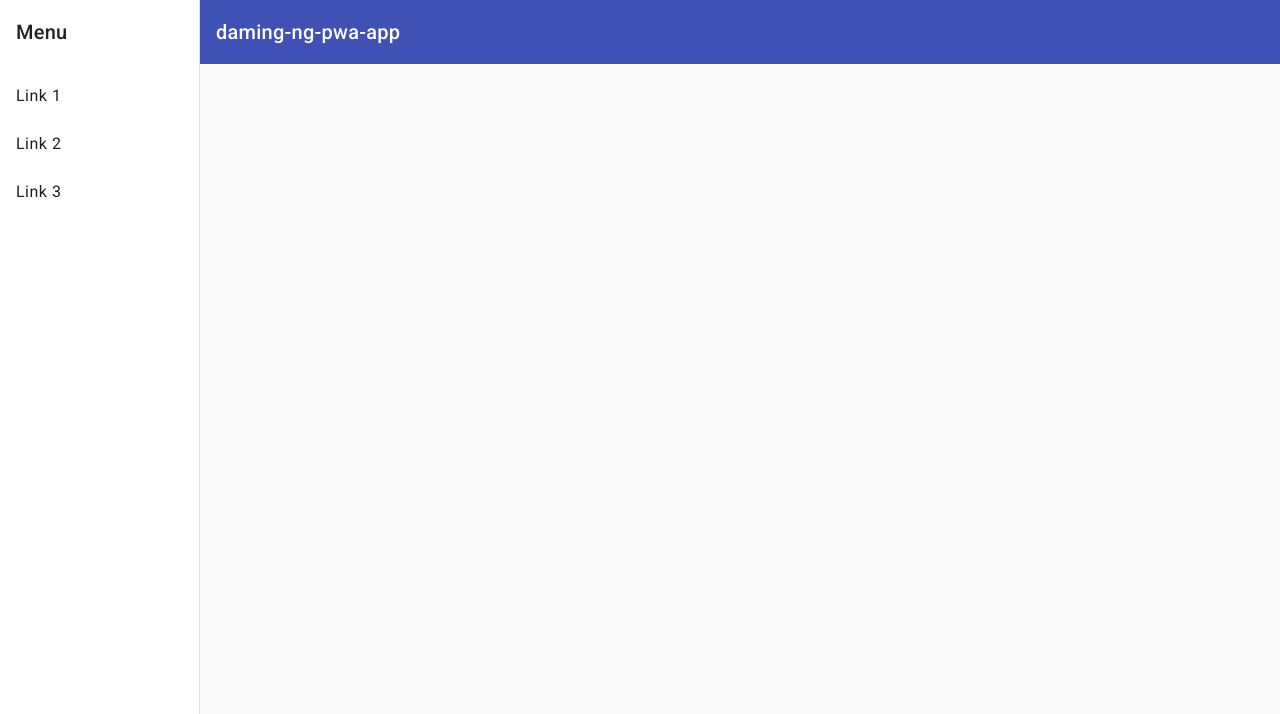
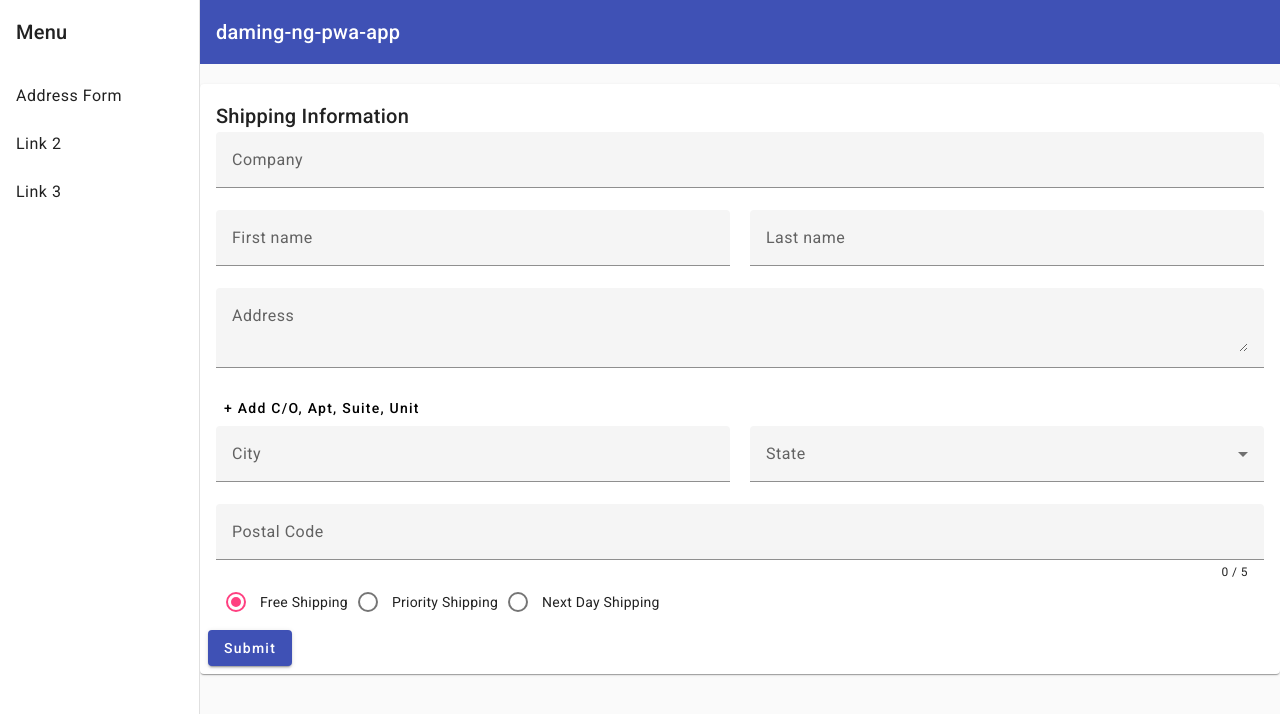
Before and after one commit to damingerdai/daming-ng-pwa-app, an Angular app: page /address-form in a window 1280 px wide. Before the commit this address led to /. Shown: the top 714 px of the page. Built offline with nearby package versions, Linux system fonts and the light colour scheme.

Commit message:
feat: add address-form module

```diff
--- /dev/null
+++ b/src/app/address-form/address-form.component.html
@@ -0,0 +1,100 @@
+<form [formGroup]="addressForm" novalidate (ngSubmit)="onSubmit()">
+  <mat-card class="shipping-card">
+    <mat-card-header>
+      <mat-card-title>Shipping Information</mat-card-title>
+    </mat-card-header>
+    <mat-card-content>
+      <div class="row">
+        <div class="col">
+          <mat-form-field class="full-width">
+            <input matInput placeholder="Company" formControlName="company">
+          </mat-form-field>
+        </div>
+      </div>
+      <div class="row">
+        <div class="col">
+          <mat-form-field class="full-width">
+            <input matInput placeholder="First name" formControlName="firstName">
+            <mat-error *ngIf="addressForm.controls['firstName'].hasError('required')">
+              First name is <strong>required</strong>
+            </mat-error>
+          </mat-form-field>
+        </div>
+        <div class="col">
+          <mat-form-field class="full-width">
+            <input matInput placeholder="Last name" formControlName="lastName">
+            <mat-error *ngIf="addressForm.controls['lastName'].hasError('required')">
+              Last name is <strong>required</strong>
+            </mat-error>
+          </mat-form-field>
+        </div>
+      </div>
+      <div class="row">
+        <div class="col">
+          <mat-form-field class="full-width">
+            <textarea matInput placeholder="Address" formControlName="address"></textarea>
+            <mat-error *ngIf="addressForm.controls['address'].hasError('required')">
+              Address is <strong>required</strong>
+            </mat-error>
+          </mat-form-field>
+        </div>
+      </div>
+      <div class="row" *ngIf="!hasUnitNumber">
+        <div class="col">
+          <button mat-button type="button" (click)="hasUnitNumber = !hasUnitNumber">
+            + Add C/O, Apt, Suite, Unit
+          </button>
+        </div>
+      </div>
+      <div class="row" *ngIf="hasUnitNumber">
+        <div class="col">
+          <mat-form-field class="full-width">
+            <textarea matInput placeholder="Address 2" formControlName="address2"></textarea>
+          </mat-form-field>
+        </div>
+      </div>
+      <div class="row">
+        <div class="col">
+          <mat-form-field class="full-width">
+            <input matInput placeholder="City" formControlName="city">
+            <mat-error *ngIf="addressForm.controls['city'].hasError('required')">
+              City is <strong>required</strong>
+            </mat-error>
+          </mat-form-field>
+        </div>
+        <div class="col">
+          <mat-form-field class="full-width">
+            <mat-select placeholder="State" formControlName="state">
+              <mat-option *ngFor="let state of states" [value]="state.abbreviation">
+                {{ state.name }}
+              </mat-option>
+            </mat-select>
+            <mat-error *ngIf="addressForm.controls['state'].hasError('required')">
+              State is <strong>required</strong>
+            </mat-error>
+          </mat-form-field>
+        </div>
+      </div>
+      <div class="row">
+        <div class="col">
+          <mat-form-field class="full-width">
+            <input matInput #postalCode maxlength="5" placeholder="Postal Code" type="number" formControlName="postalCode">
+            <mat-hint align="end">{{postalCode.value.length}} / 5</mat-hint>
+          </mat-form-field>
+        </div>
+      </div>
+      <div class="row">
+        <div class="col">
+          <mat-radio-group formControlName="shipping">
+            <mat-radio-button value="free">Free Shipping</mat-radio-button>
+            <mat-radio-button value="priority">Priority Shipping</mat-radio-button>
+            <mat-radio-button value="nextday">Next Day Shipping</mat-radio-button>
+          </mat-radio-group>
+        </div>
+      </div>
+    </mat-card-content>
+    <mat-card-actions>
+      <button mat-raised-button color="primary" type="submit">Submit</button>
+    </mat-card-actions>
+  </mat-card>
+</form>
--- /dev/null
+++ b/src/app/address-form/address-form.component.scss
@@ -0,0 +1,27 @@
+.full-width {
+  width: 100%;
+}
+
+.shipping-card {
+  min-width: 120px;
+  margin: 20px auto;
+}
+
+.mat-radio-button {
+  display: block;
+  margin: 5px 0;
+}
+
+.row {
+  display: flex;
+  flex-direction: row;
+}
+
+.col {
+  flex: 1;
+  margin-right: 20px;
+}
+
+.col:last-child {
+  margin-right: 0;
+}
--- /dev/null
+++ b/src/app/address-form/address-form.component.ts
@@ -0,0 +1,93 @@
+import { Component } from '@angular/core';
+import { FormBuilder, Validators } from '@angular/forms';
+
+@Component({
+  selector: 'app-address-form',
+  templateUrl: './address-form.component.html',
+  styleUrls: ['./address-form.component.scss']
+})
+export class AddressFormComponent {
+  addressForm = this.fb.group({
+    company: null,
+    firstName: [null, Validators.required],
+    lastName: [null, Validators.required],
+    address: [null, Validators.required],
+    address2: null,
+    city: [null, Validators.required],
+    state: [null, Validators.required],
+    postalCode: [null, Validators.compose([
+      Validators.required, Validators.minLength(5), Validators.maxLength(5)])
+    ],
+    shipping: ['free', Validators.required]
+  });
+
+  hasUnitNumber = false;
+
+  states = [
+    {name: 'Alabama', abbreviation: 'AL'},
+    {name: 'Alaska', abbreviation: 'AK'},
+    {name: 'American Samoa', abbreviation: 'AS'},
+    {name: 'Arizona', abbreviation: 'AZ'},
+    {name: 'Arkansas', abbreviation: 'AR'},
+    {name: 'California', abbreviation: 'CA'},
+    {name: 'Colorado', abbreviation: 'CO'},
+    {name: 'Connecticut', abbreviation: 'CT'},
+    {name: 'Delaware', abbreviation: 'DE'},
+    {name: 'District Of Columbia', abbreviation: 'DC'},
+    {name: 'Federated States Of Micronesia', abbreviation: 'FM'},
+    {name: 'Florida', abbreviation: 'FL'},
+    {name: 'Georgia', abbreviation: 'GA'},
+    {name: 'Guam', abbreviation: 'GU'},
+    {name: 'Hawaii', abbreviation: 'HI'},
+    {name: 'Idaho', abbreviation: 'ID'},
+    {name: 'Illinois', abbreviation: 'IL'},
+    {name: 'Indiana', abbreviation: 'IN'},
+    {name: 'Iowa', abbreviation: 'IA'},
+    {name: 'Kansas', abbreviation: 'KS'},
+    {name: 'Kentucky', abbreviation: 'KY'},
+    {name: 'Louisiana', abbreviation: 'LA'},
+    {name: 'Maine', abbreviation: 'ME'},
+    {name: 'Marshall Islands', abbreviation: 'MH'},
+    {name: 'Maryland', abbreviation: 'MD'},
+    {name: 'Massachusetts', abbreviation: 'MA'},
+    {name: 'Michigan', abbreviation: 'MI'},
+    {name: 'Minnesota', abbreviation: 'MN'},
+    {name: 'Mississippi', abbreviation: 'MS'},
+    {name: 'Missouri', abbreviation: 'MO'},
+    {name: 'Montana', abbreviation: 'MT'},
+    {name: 'Nebraska', abbreviation: 'NE'},
+    {name: 'Nevada', abbreviation: 'NV'},
+    {name: 'New Hampshire', abbreviation: 'NH'},
+    {name: 'New Jersey', abbreviation: 'NJ'},
+    {name: 'New Mexico', abbreviation: 'NM'},
+    {name: 'New York', abbreviation: 'NY'},
+    {name: 'North Carolina', abbreviation: 'NC'},
+    {name: 'North Dakota', abbreviation: 'ND'},
+    {name: 'Northern Mariana Islands', abbreviation: 'MP'},
+    {name: 'Ohio', abbreviation: 'OH'},
+    {name: 'Oklahoma', abbreviation: 'OK'},
+    {name: 'Oregon', abbreviation: 'OR'},
+    {name: 'Palau', abbreviation: 'PW'},
+    {name: 'Pennsylvania', abbreviation: 'PA'},
+    {name: 'Puerto Rico', abbreviation: 'PR'},
+    {name: 'Rhode Island', abbreviation: 'RI'},
+    {name: 'South Carolina', abbreviation: 'SC'},
+    {name: 'South Dakota', abbreviation: 'SD'},
+    {name: 'Tennessee', abbreviation: 'TN'},
+    {name: 'Texas', abbreviation: 'TX'},
+    {name: 'Utah', abbreviation: 'UT'},
+    {name: 'Vermont', abbreviation: 'VT'},
+    {name: 'Virgin Islands', abbreviation: 'VI'},
+    {name: 'Virginia', abbreviation: 'VA'},
+    {name: 'Washington', abbreviation: 'WA'},
+    {name: 'West Virginia', abbreviation: 'WV'},
+    {name: 'Wisconsin', abbreviation: 'WI'},
+    {name: 'Wyoming', abbreviation: 'WY'}
+  ];
+
+  constructor(private fb: FormBuilder) {}
+
+  onSubmit(): void {
+    alert('Thanks!');
+  }
+}
--- a/src/app/app-routing.module.ts
+++ b/src/app/app-routing.module.ts
@@ -1,7 +1,12 @@
 import { NgModule } from '@angular/core';
 import { RouterModule, Routes } from '@angular/router';
 
-const routes: Routes = [];
+const routes: Routes = [
+  {
+    path: 'address-form',
+    loadChildren: () => import('./address-form/address-form.module').then(m => m.AddressModule)
+  }
+];
 
 @NgModule({
   imports: [RouterModule.forRoot(routes)],
--- a/src/app/app.component.html
+++ b/src/app/app.component.html
@@ -1 +1,2 @@
-<app-navigation></app-navigation>
+<app-navigation>
+</app-navigation>
--- a/src/app/navigation/navigation.component.html
+++ b/src/app/navigation/navigation.component.html
@@ -5,7 +5,7 @@
       [opened]="(isHandset$ | async) === false">
     <mat-toolbar>Menu</mat-toolbar>
     <mat-nav-list>
-      <a mat-list-item href="#">Link 1</a>
+      <a mat-list-item routerLink="/address-form" >Address Form</a>
       <a mat-list-item href="#">Link 2</a>
       <a mat-list-item href="#">Link 3</a>
     </mat-nav-list>
@@ -22,6 +22,6 @@
       </button>
       <span>daming-ng-pwa-app</span>
     </mat-toolbar>
-    <!-- Add Content Here -->
+    <router-outlet></router-outlet>
   </mat-sidenav-content>
 </mat-sidenav-container>
```
Also changed, not shown: src/app/address-form/address-form-routing.module.ts (added, +17 -0 lines), src/app/address-form/address-form.module.ts (added, +12 -0 lines), src/app/app.module.ts (+14 -2 lines), 1 other file (tests, documents, lock files or other folders).
